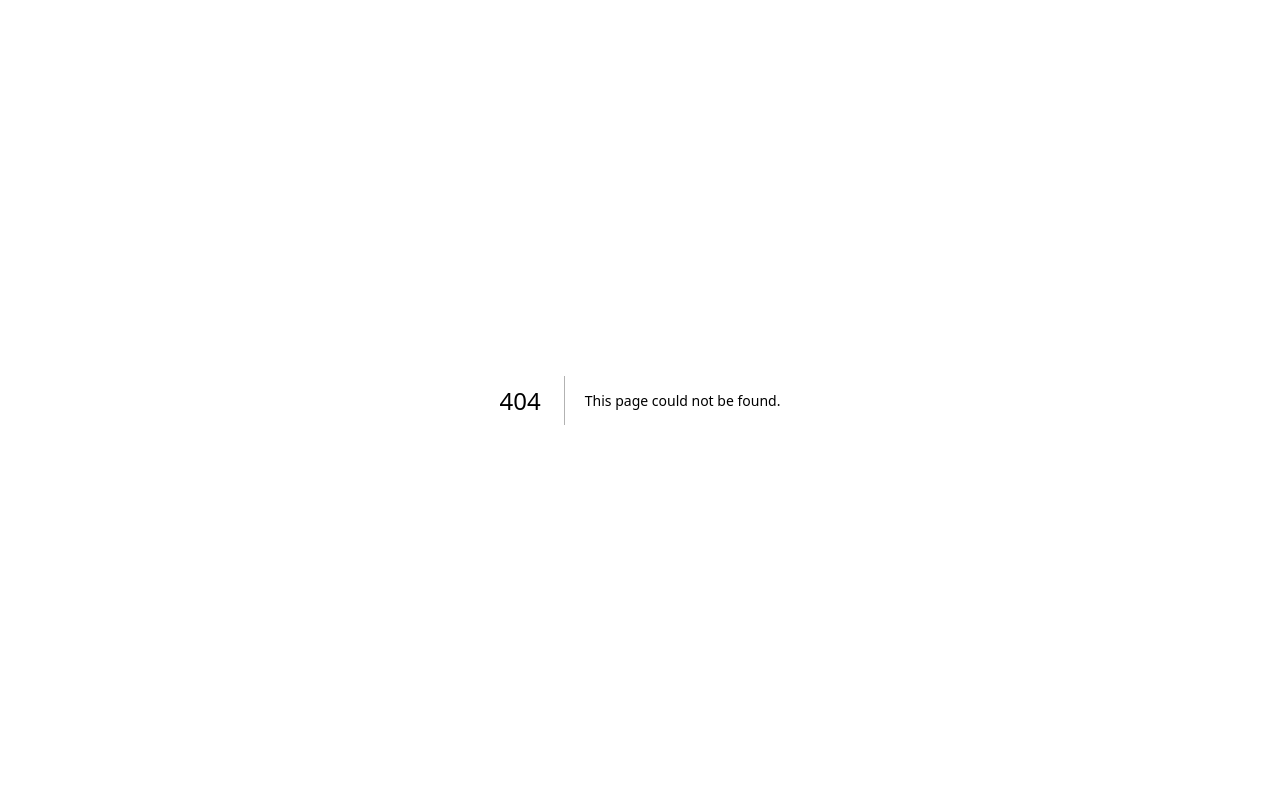
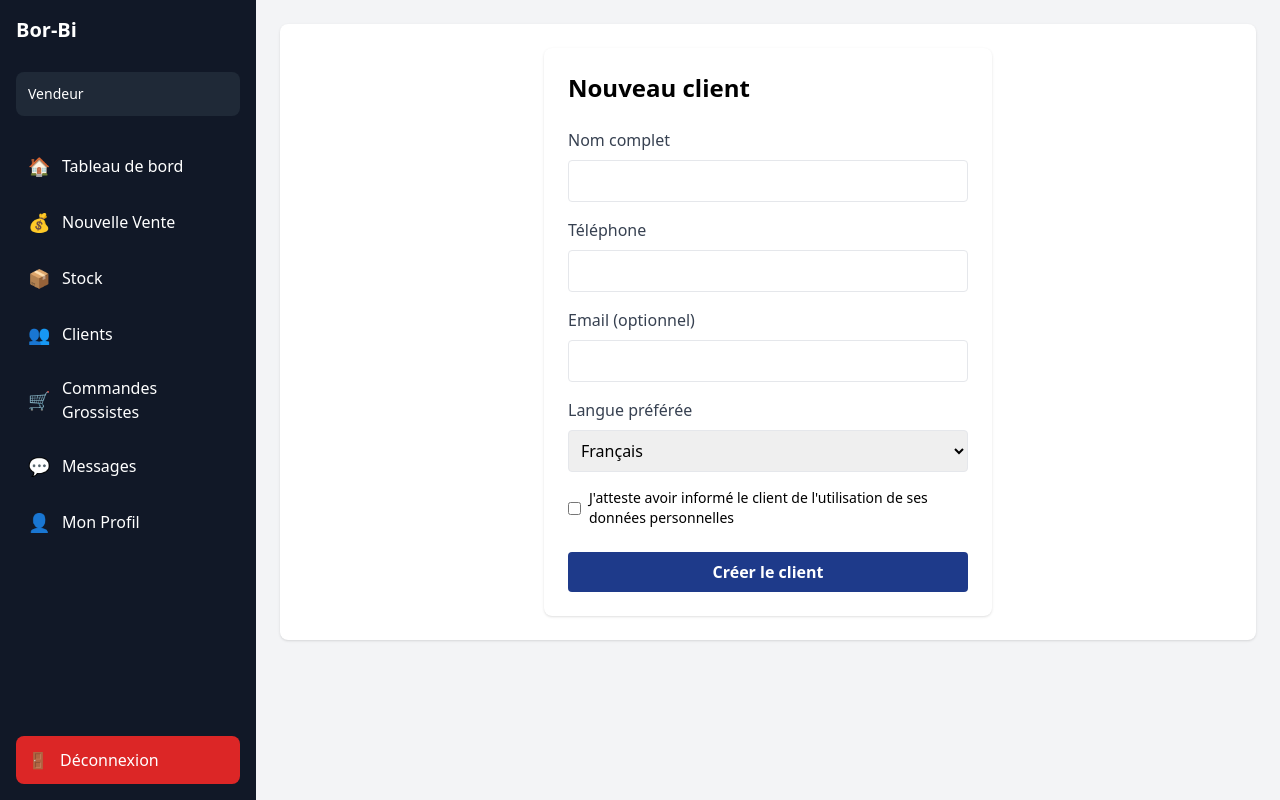
Before and after one commit to dossahroderic-droid/borbi-frontend, a Next.js app: page /vendor/clients/new in a window 1280 px wide. Before the commit this address had no page. Built offline with nearby package versions, Linux system fonts and the light colour scheme; no server answers.

Commit message:
Create new.tsx

```diff
--- /dev/null
+++ b/pages/vendor/clients/new.tsx
@@ -0,0 +1,103 @@
+import { useState } from 'react';
+import { useRouter } from 'next/router';
+import VendorLayout from '@/components/VendorLayout';
+import { createClient } from '@/lib/api';
+import toast from 'react-hot-toast';
+
+export default function NewClientPage() {
+  const router = useRouter();
+  const [loading, setLoading] = useState(false);
+  const [formData, setFormData] = useState({
+    name: '',
+    phone: '',
+    email: '',
+    preferredLanguage: 'fr',
+    consentGiven: false,
+  });
+
+  const handleSubmit = async (e: React.FormEvent) => {
+    e.preventDefault();
+    if (!formData.consentGiven) {
+      toast.error('Vous devez obtenir le consentement du client');
+      return;
+    }
+    setLoading(true);
+    try {
+      await createClient(formData);
+      toast.success('Client créé');
+      router.push('/vendor/clients');
+    } catch (error) {
+      toast.error('Erreur création client');
+    } finally {
+      setLoading(false);
+    }
+  };
+
+  return (
+    <VendorLayout>
+      <div className="max-w-md mx-auto bg-white rounded-lg shadow p-6">
+        <h1 className="text-2xl font-bold mb-6">Nouveau client</h1>
+        <form onSubmit={handleSubmit}>
+          <div className="mb-4">
+            <label className="block text-gray-700 mb-2">Nom complet</label>
+            <input
+              type="text"
+              className="w-full p-2 border rounded"
+              value={formData.name}
+              onChange={(e) => setFormData({ ...formData, name: e.target.value })}
+              required
+            />
+          </div>
+          <div className="mb-4">
+            <label className="block text-gray-700 mb-2">Téléphone</label>
+            <input
+              type="tel"
+              className="w-full p-2 border rounded"
+              value={formData.phone}
+              onChange={(e) => setFormData({ ...formData, phone: e.target.value })}
+              required
+            />
+          </div>
+          <div className="mb-4">
+            <label className="block text-gray-700 mb-2">Email (optionnel)</label>
+            <input
+              type="email"
+              className="w-full p-2 border rounded"
+              value={formData.email}
+              onChange={(e) => setFormData({ ...formData, email: e.target.value })}
+            />
+          </div>
+          <div className="mb-4">
+            <label className="block text-gray-700 mb-2">Langue préférée</label>
+            <select
+              className="w-full p-2 border rounded"
+              value={formData.preferredLanguage}
+              onChange={(e) => setFormData({ ...formData, preferredLanguage: e.target.value })}
+            >
+              <option value="fr">Français</option>
+              <option value="wo">Wolof</option>
+              <option value="ar">Arabe</option>
+            </select>
+          </div>
+          <div className="mb-6">
+            <label className="flex items-center gap-2">
+              <input
+                type="checkbox"
+                checked={formData.consentGiven}
+                onChange={(e) => setFormData({ ...formData, consentGiven: e.target.checked })}
+              />
+              <span className="text-sm">J'atteste avoir informé le client de l'utilisation de ses données personnelles</span>
+            </label>
+          </div>
+          <button
+            type="submit"
+            disabled={loading}
+            className="w-full bg-primary text-white py-2 rounded font-semibold disabled:opacity-50"
+          >
+            {loading ? 'Création...' : 'Créer le client'}
+          </button>
+        </form>
+      </div>
+    </VendorLayout>
+  );
+}
```
